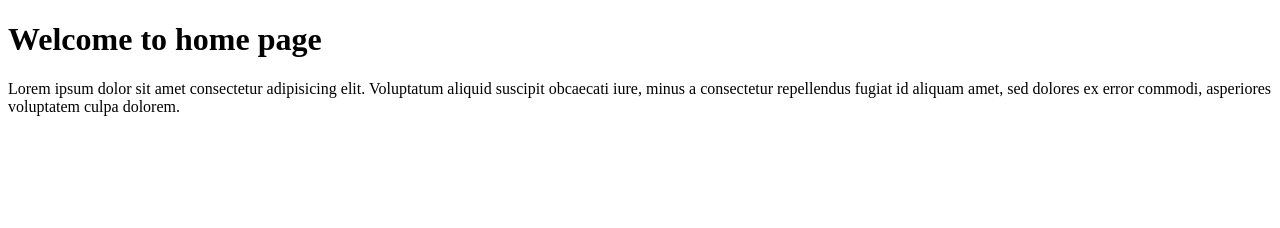
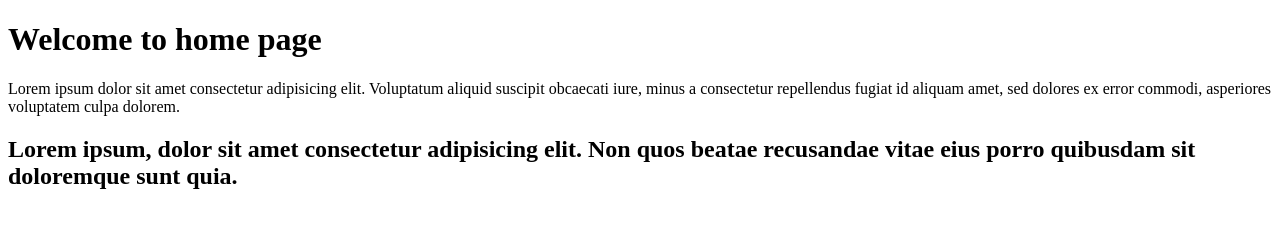
Before and after one commit to rohitkumar502/git-testfolder, a plain HTML site: page index.html in a window 1280 px wide. Drawn offline with Linux system fonts and the light colour scheme.

Commit message:
fourth commit

```diff
--- a/index.html
+++ b/index.html
@@ -14,5 +14,7 @@
 
     </p>
 
+    <h2><span>Lorem ipsum, dolor sit amet consectetur adipisicing elit. Non quos beatae recusandae vitae eius porro quibusdam sit doloremque sunt quia.</span></h2>
+
 </body>
 </html>
```
